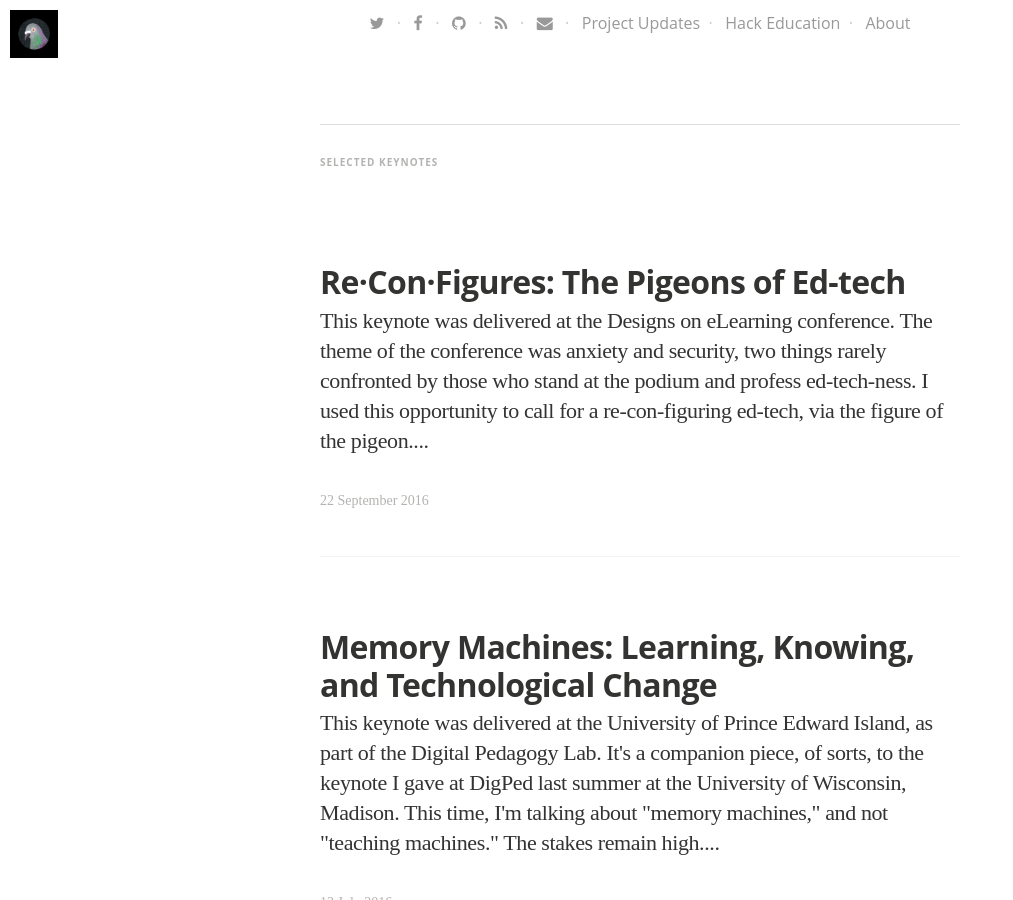
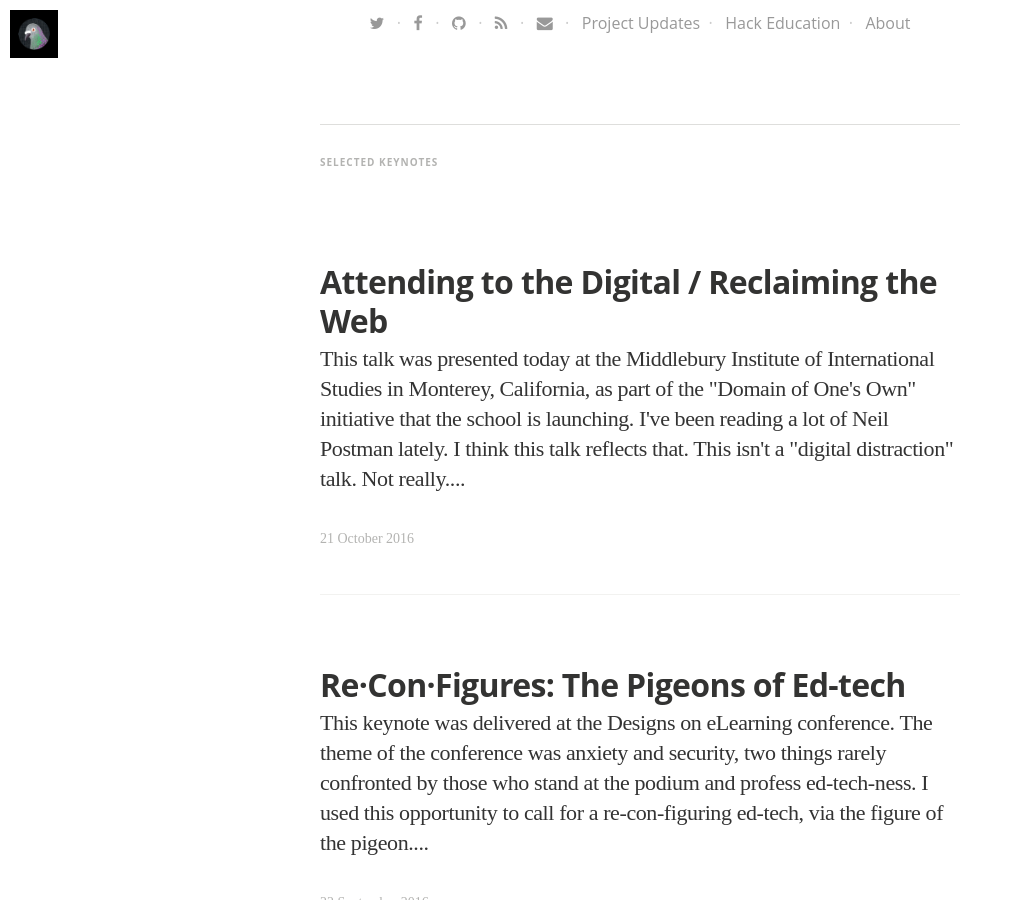
Before and after one commit to HackEducation/Speaking, a Jekyll site: the page built from index.html, in a window 1280 px wide and 900 px high, scrolled down 677 px. Shown: the whole window, without its empty margins (0-1013 px from the left). Built offline with Jekyll 4.4.1, drawn with Linux system fonts in a browser that asks for light colours; nearby versions of some CDN libraries; some web fonts are replaced.

Commit message:
updated landing page

```diff
--- a/index.html
+++ b/index.html
@@ -6,6 +6,23 @@ layout: default
 
 <h5 class="index-headline featured"><span>Selected Keynotes</span></h5>
 
+
+    <div class="container featured">
+
+        <article class="post" itemscope itemtype="http://schema.org/BlogPosting" role="article">
+          <div class="article-item">
+            <header class="post-header">
+              <h2 class="post-title" itemprop="name"><a href="http://hackeducation.com/2016/10/21/attention" itemprop="url">Attending to the Digital / Reclaiming the Web</a></h2>
+            </header>
+            <section class="post-excerpt" itemprop="description">
+              <p>This talk was presented today at the Middlebury Institute of International Studies in Monterey, California, as part of the "Domain of One's Own" initiative that the school is launching. I've been reading a lot of Neil Postman lately. I think this talk reflects that. This isn't a "digital distraction" talk. Not really....</p>
+            </section>
+            <div class="post-meta">
+              <time datetime="21 October 2016">21 October 2016</time>
+  <!--            <span class="post-tags-set">on <span class="post-tag-">, <a href="/tag/"></a></span></span>-->
+            </div>
+          <div>
+        </article>
 
     <div class="container featured">
 
```
